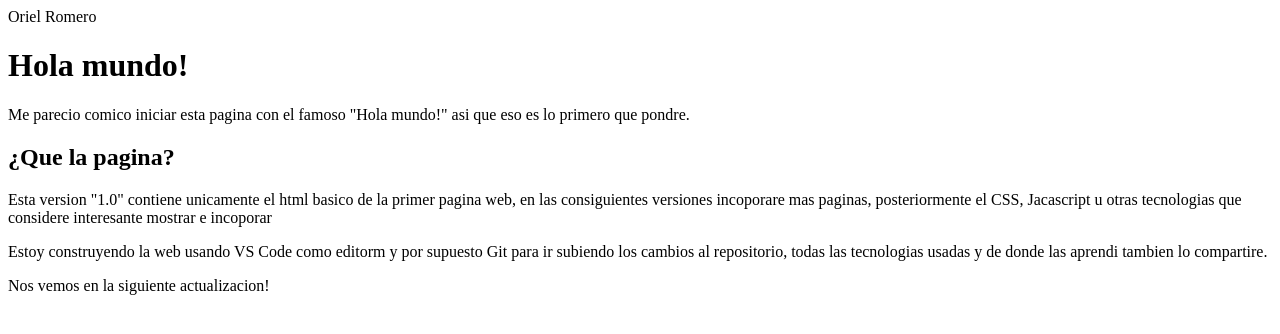
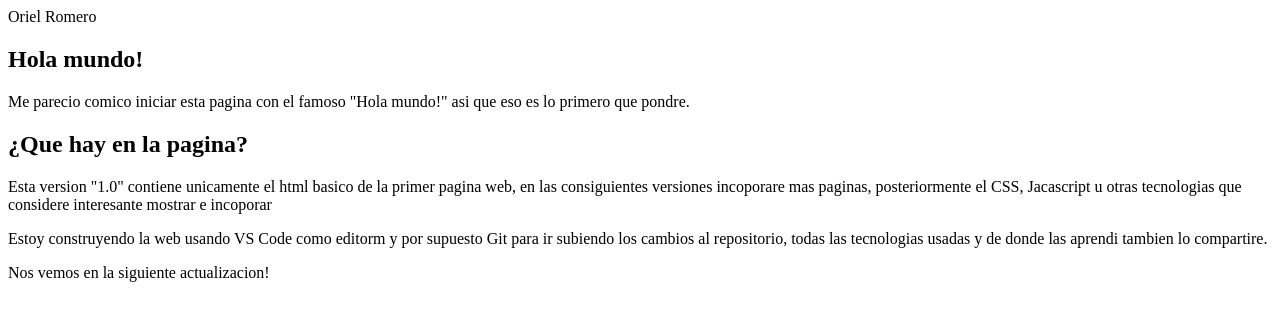
Before and after one commit to oriel-r/mi_sitio_web_oriel, a plain HTML site: page index.html in a window 1280 px wide. Drawn offline with Linux system fonts and the light colour scheme.

Commit message:
Version 1.0.1

```diff
--- a/index.html
+++ b/index.html
@@ -5,11 +5,15 @@
 </head>
 <body>
     <header>Oriel Romero</header>
-    <h1>Hola mundo!</h1>
-    <p>Me parecio comico iniciar esta pagina con el famoso "Hola mundo!" asi que eso es lo primero que pondre.</p>
-    <h2>¿Que la pagina?</h2>
-    <p>Esta version "1.0" contiene unicamente el html basico de la primer pagina web, en las consiguientes versiones incoporare mas paginas, posteriormente el CSS, Jacascript u otras tecnologias que considere interesante mostrar e incoporar </p>
-    <p>Estoy construyendo la web usando VS Code como editorm y por supuesto Git para ir subiendo los cambios al repositorio, todas las tecnologias usadas y de donde las aprendi tambien lo compartire.</p>
-    <p>Nos vemos en la siguiente actualizacion!</p>
+    <section>
+        <h1>Hola mundo!</h1>
+        <p>Me parecio comico iniciar esta pagina con el famoso "Hola mundo!" asi que eso es lo primero que pondre.</p>
+    </section>
+    <section>
+        <h2>¿Que hay en la pagina?</h2>
+        <p>Esta version "1.0" contiene unicamente el html basico de la primer pagina web, en las consiguientes versiones incoporare mas paginas, posteriormente el CSS, Jacascript u otras tecnologias que considere interesante mostrar e incoporar </p>
+        <p>Estoy construyendo la web usando VS Code como editorm y por supuesto Git para ir subiendo los cambios al repositorio, todas las tecnologias usadas y de donde las aprendi tambien lo compartire.</p>
+        <p>Nos vemos en la siguiente actualizacion!</p>
+    </section>
 </body>
 </html>
```
